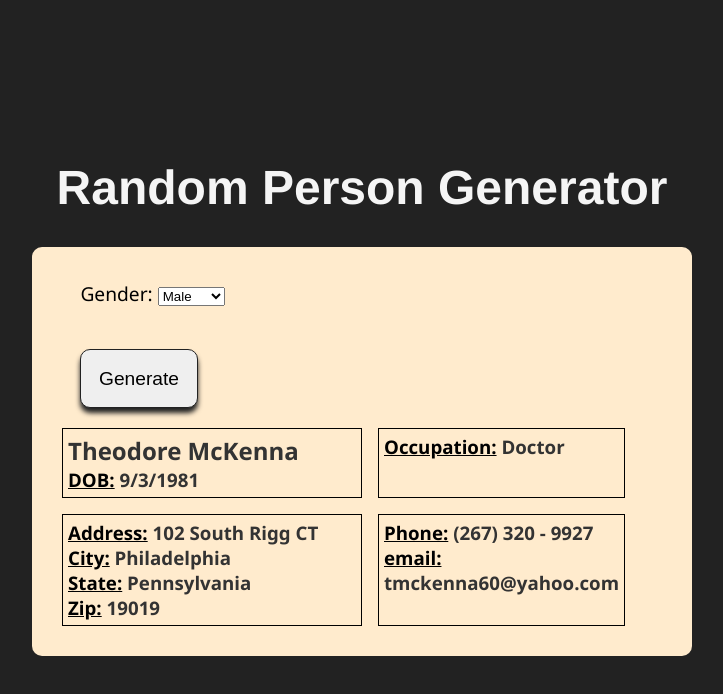
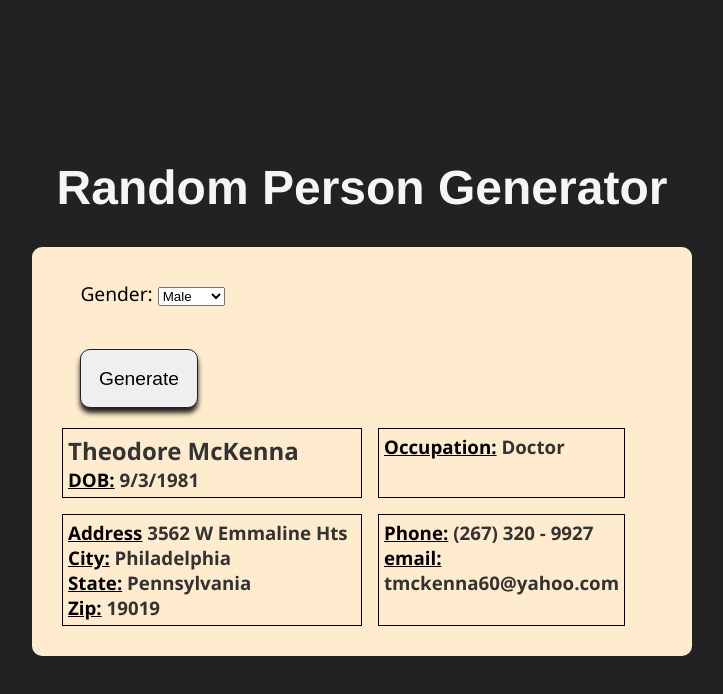
Before and after one commit to ConnorBoulton/Random-Person-Generator, a plain HTML site: page index.html in a window 1280 px wide. Both pictures are taken after a click on the button "Generate". Shown: the whole page, without its empty margins (278-1001 px from the left). Drawn offline with Linux system fonts and the light colour scheme.

Commit message:
added address function

```diff
--- a/index.html
+++ b/index.html
@@ -33,7 +33,7 @@
             <h3 class="occupation"><strong>Occupation:</strong> Welder</h3>
           </span>
           <span>
-            <h3><strong>Address:</strong> 102 South Rigg CT</h3>
+            <h3 class="address"><strong>Address:</strong> 102 South Rigg CT</h3>
             <h3 class="city"><strong>City:</strong> Omaha</h3>
             <h3 class="state"><strong>State:</strong> Nebraska</h3>
             <h3 class="zip"><strong>ZIP:</strong> 86541</h3>
--- a/main.js
+++ b/main.js
@@ -215,6 +215,44 @@ const occupations = [
   "Inventor",
 ];
 
+const streetNames = [
+  "Dodge",
+  "Main",
+  "Pine",
+  "Maple",
+  "Cedar",
+  "Eigth",
+  "Elm",
+  "Washington",
+  "Ninth",
+  "Lake",
+  "Oak",
+  "Emmaline",
+  "Park",
+  "Pink",
+  "Floyd",
+  "Best",
+  "Band",
+];
+
+const streetAbbv = [
+  "St",
+  "Blvd",
+  "Cir",
+  "Cor",
+  "Ct",
+  "Dr",
+  "Hts",
+  "Mtn",
+  "Prk",
+  "Plz",
+  "Rd",
+  "Way",
+  "Ave",
+];
+
+const streetDirections = ["N", "E", "S", "W"];
+
 let cities = {
   omaha: {
     city: "Omaha",
@@ -252,7 +290,13 @@ let cities = {
   },
 };
 
-const emailDomain = ["@gmail.com", "@yahoo.com", "@outlook.com", "@AOL.com"];
+const emailDomain = [
+  "@gmail.com",
+  "@yahoo.com",
+  "@outlook.com",
+  "@AOL.com",
+  "@iCloud.com",
+];
 
 // selectors
 const name = document.querySelector(".name");
@@ -265,6 +309,7 @@ const email = document.querySelector(".email");
 const city = document.querySelector(".city");
 const state = document.querySelector(".state");
 const zip = document.querySelector(".zip");
+const address = document.querySelector(".address");
 
 // functions
 function generateMaleName() {
@@ -331,6 +376,21 @@ function generateEmail() {
   }${Math.floor(Math.random() * 99) + 1}${randomEmail}`.toLowerCase();
 }
 
+function generateStreetAddress() {
+  let randomStreet = `${Math.floor(Math.random() * (8500 - 100 + 1) + 100)}`;
+  let randomStreetName = `${
+    streetNames[Math.floor(Math.random() * streetNames.length)]
+  }`;
+  let randomStreetDirection = `${
+    streetDirections[Math.floor(Math.random() * streetDirections.length)]
+  }`;
+  let randomStreetAbbv = `${
+    streetAbbv[Math.floor(Math.random() * streetAbbv.length)]
+  }`;
+
+  address.innerHTML = `<strong>Address</strong> ${randomStreet} ${randomStreetDirection} ${randomStreetName} ${randomStreetAbbv}`;
+}
+
 // main execution
 button.addEventListener("click", function () {
   let nameSelectValue = nameSelect.options[nameSelect.selectedIndex].value;
@@ -340,4 +400,5 @@ button.addEventListener("click", function () {
   generateOccupation();
   generatePhoneCityStateZip();
   generateEmail();
+  generateStreetAddress();
 });
```
